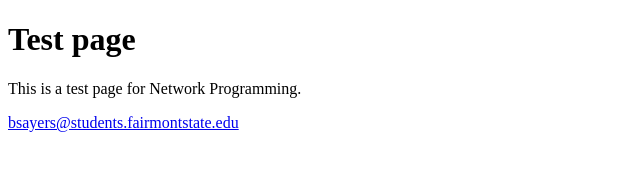
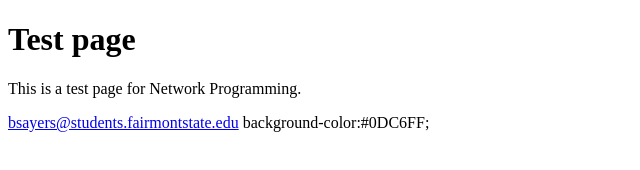
Before and after one commit to 300xc/300xc.github.io, a plain HTML site: page index.html in a window 1280 px wide. Shown: the whole page, without its empty margins (0-640 px from the left). Drawn offline with Linux system fonts and the light colour scheme.

Commit message:
Update index.html

```diff
--- a/index.html
+++ b/index.html
@@ -9,6 +9,7 @@
 <h1>Test page</h1>
 <p>This is a test page for Network Programming.</p>
 <a href="mailto:bsayers@students.fairmontstate.edu">bsayers@students.fairmontstate.edu</a>
+background-color:#0DC6FF;
 </body>
 
 </html>
```
